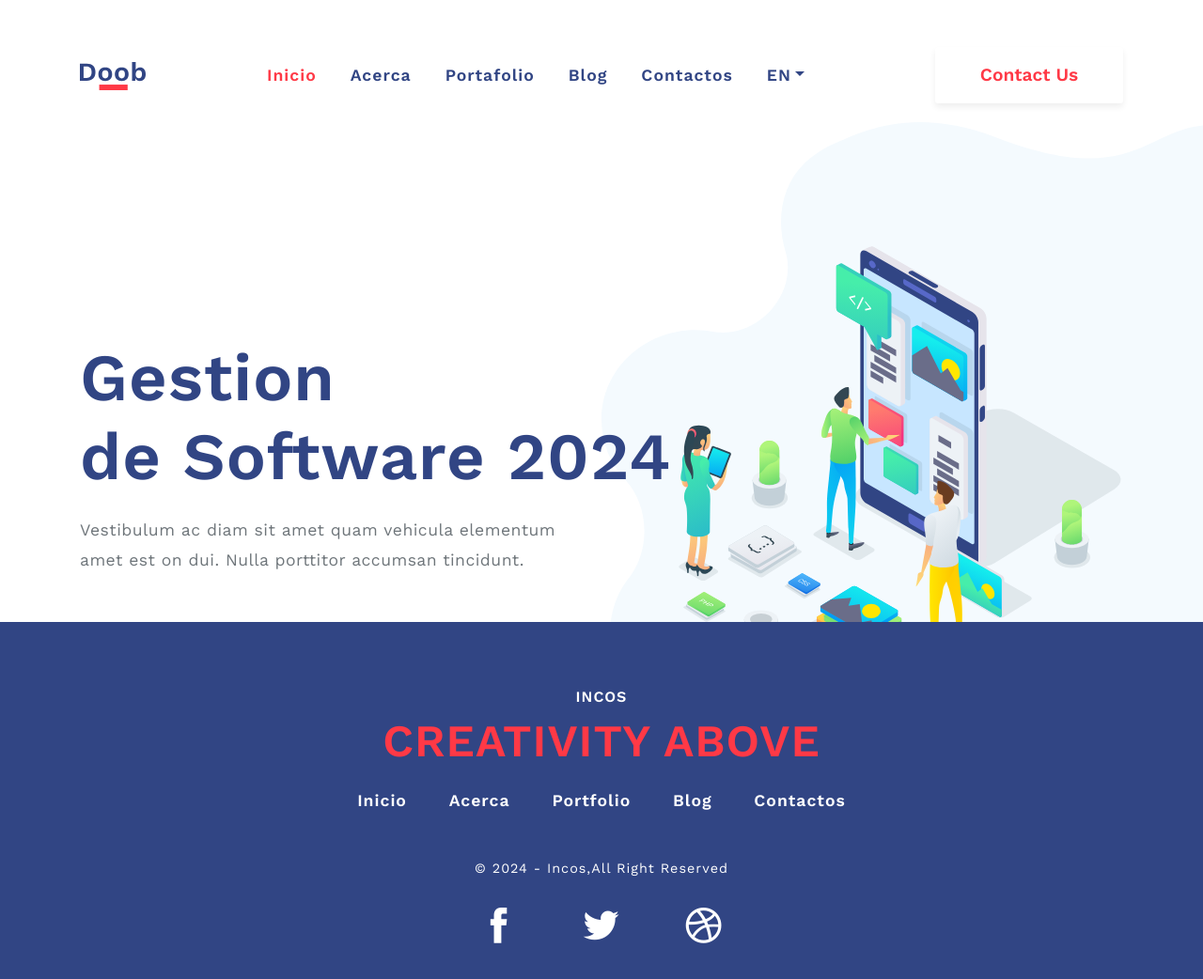
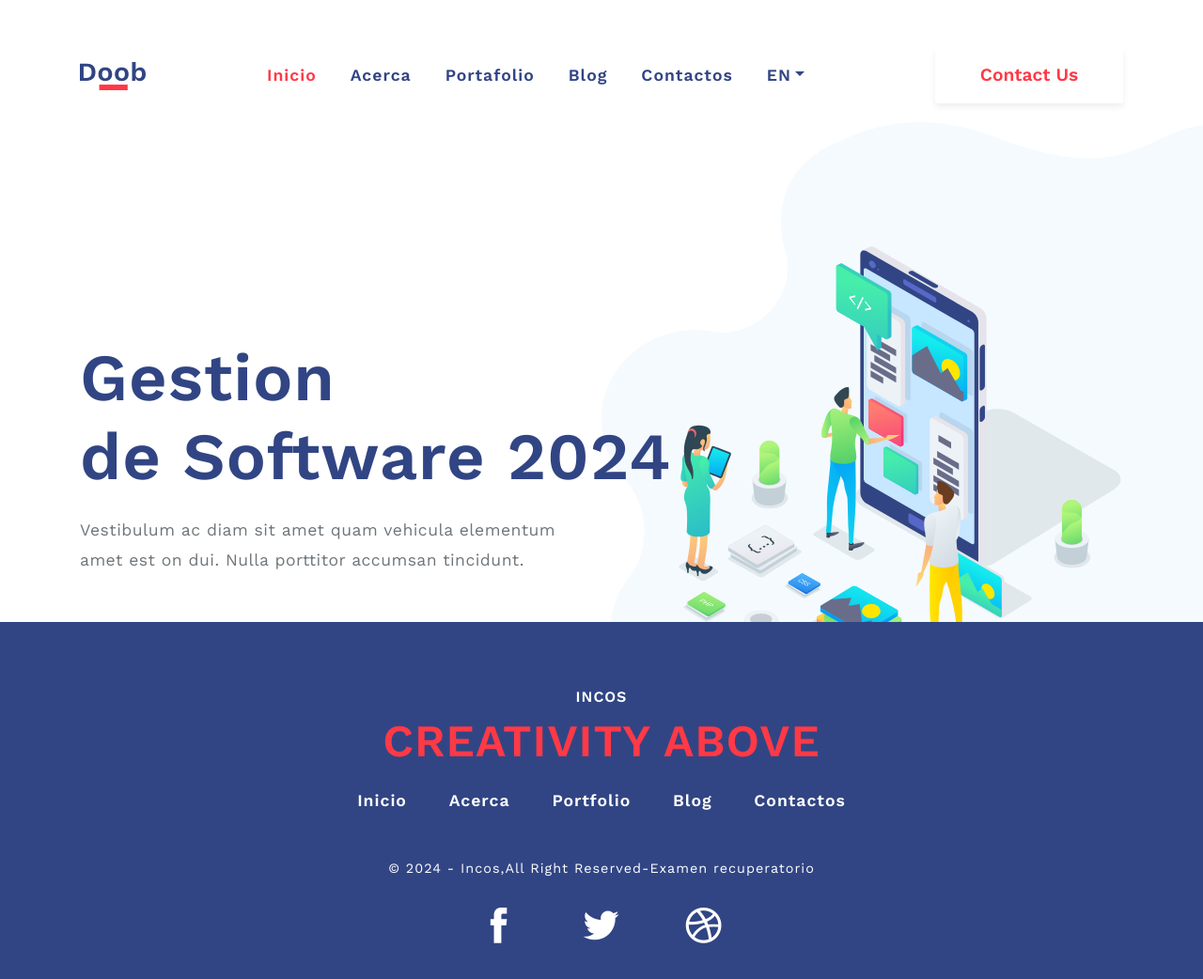
Before and after one commit to raulmatrix/practica2GSWpares, a plain HTML site: page index.html in a window 1280 px wide. Shown: the whole page at 94% size. Drawn offline with nearby package versions, Linux system fonts and the light colour scheme; files whose address does not match are found by name.

Commit message:
Update index.html

```diff
--- a/index.html
+++ b/index.html
@@ -102,7 +102,7 @@
             <li><a data-scroll href="#blog">Blog</a></li>
             <li><a data-scroll href="#contact-us">Contactos</a></li>
           </ul>
-          <h6>© 2024 - Incos,All Right Reserved</h6>
+          <h6>© 2024 - Incos,All Right Reserved-Examen recuperatorio</h6>
           <ul class="social">
             <li><a href="#"><i class="icofont-facebook"></i></a></li>
             <li><a href="#"><i class="icofont-twitter"></i></a></li>
```
